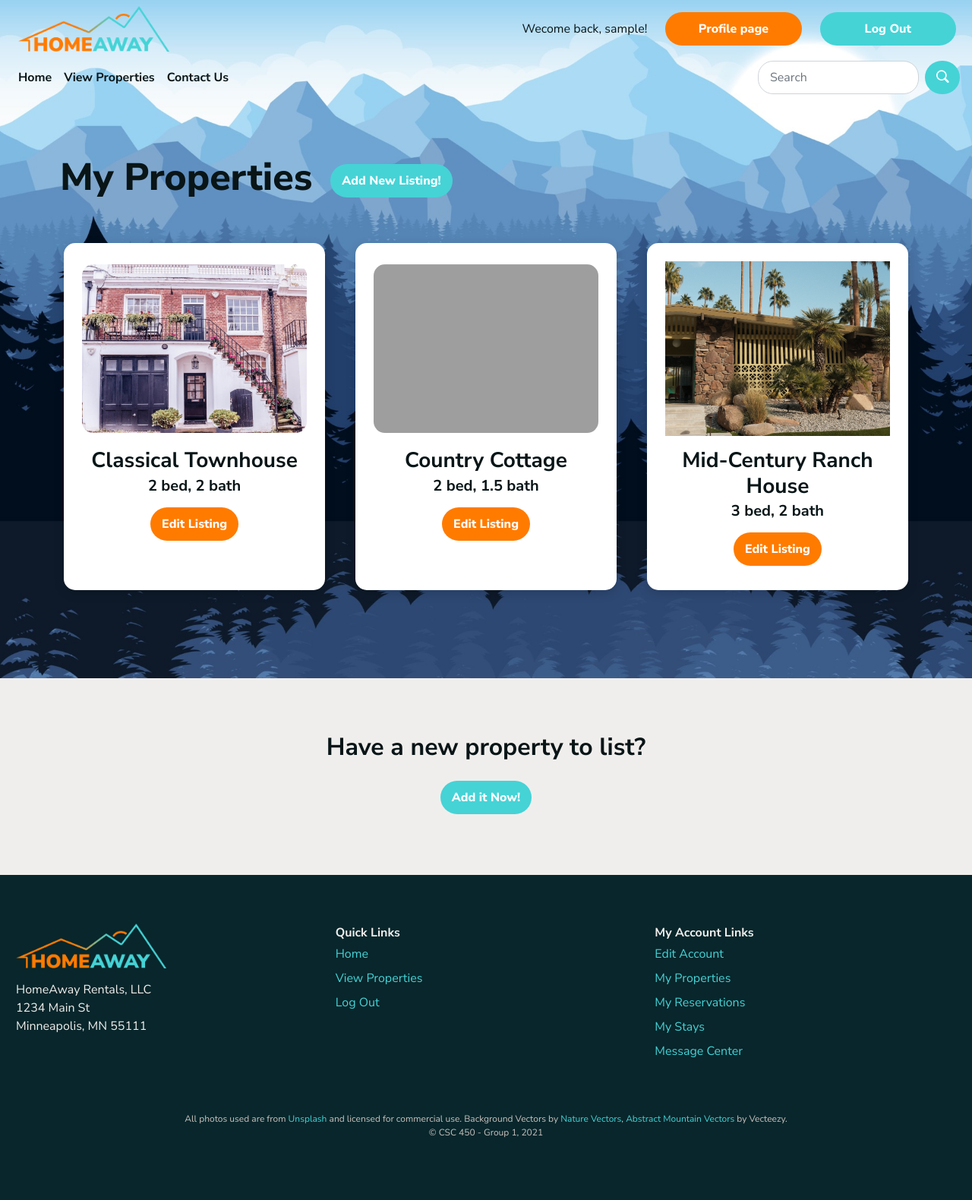
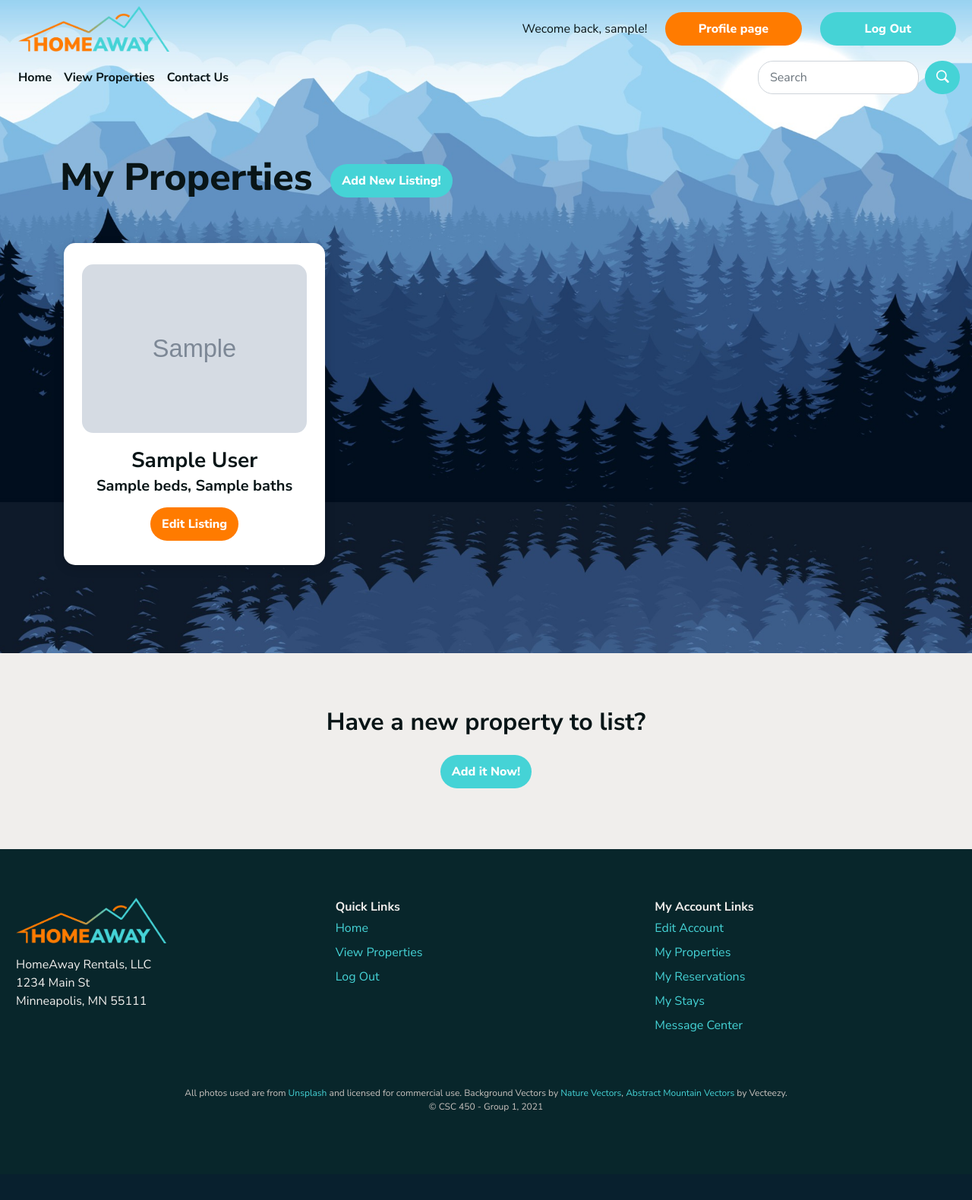
Before and after one commit to frigolie/CSC450_Group1_Project, a PHP site: page /my-properties.php in a window 1280 px wide. Shown: the whole page at 76% size. After the commit the page ends 1464 px from the top, so only its background shows below. Run offline with PHP 8.4, Linux system fonts and the light colour scheme; the visitor is signed in with stand-in values (Sample User, id 1); tables that the repository leaves empty or names only in its code hold one stand-in row (values such as "Sample post"); grey boxes marked "Sample" are stand-in pictures; some libraries are stand-ins or nearby versions; grey boxes are pictures that could not be loaded.

Commit message:
Displaying My Properties
Updating My Properties page to display properties from the DB where the user_id that created the property is equal to the user_id of the current user session

```diff
--- a/includes/property_table.php
+++ b/includes/property_table.php
@@ -2,10 +2,5 @@
 session_start();
 
 include  "Inc.DBC.php";
-if (isset($_SESSION['username']) && isset($_SESSION['admin_id'])) {
-
     $sql = "SELECT * FROM property INNER JOIN user ON property.user_id=user.user_id ORDER BY property_id ASC";
     $prop_query = mysqli_query($conn, $sql);
-} else {
-    header("Location: index.php");
-}
--- a/my-properties.php
+++ b/my-properties.php
@@ -1,3 +1,8 @@
+<?php
+session_start();
+include  "includes/Inc.DBC.php";
+?>
+
 <!DOCTYPE html>
 <html lang="en">
   <head>
@@ -11,7 +16,7 @@
       Joshua Sibert
       Lor Xiong
       Written:     10/20/21
-      Revisions:
+      Revisions:   11/26/21 - Connecting to the back end
       -->
 
       <!-- Page title -->
@@ -30,52 +35,32 @@
             </a>
           </div>
 
-          <!-- This single listing can be created on a foreach loop over data so that it can grow dynamically -->
+          <?php include 'includes/property_table.php';
+            if (mysqli_num_rows($prop_query) >= 0) {
+            $i = 1;
+              while ($rows = mysqli_fetch_assoc($prop_query)) {
+                if($rows['user_id'] == $_SESSION['user_id']) {
+
+                $featImg = ''; ?>
+                <?php if ($rows['img1'] != '') { $featImg = $rows['img1']; } else { $featImg = 'graphic/homeaway.png'; } ?>
                 <div class="col-12 col-lg-5 col-xl-4 mb-5 p-4 text-center bg-white rounded-custom box-shadow listingCard">
-            <a href="/property-details.php">
+                  <a href="/property-details.php?property_id=<?php echo $rows['property_id'] ?>">
                     <div class="w-100 rentalListing">
-                <img class="w-100 rounded-custom" src="graphic/townhouse.jpg" alt="Townhouse Rental" title="Photo by Travel-Cents">
+                      <img class="w-100 rounded-custom" src="<?php echo $featImg; ?>" alt="<?php echo $rows['name'] ?>" title="Photo of <?php echo $rows['name'] ?>">
                     </div>
                   </a>
-            <a href="/property-details.php">
-              <h3 class="mt-3 mb-1">Classical Townhouse</h3>
+                  <a href="/property-details.php?property_id=<?php echo $rows['property_id'] ?>">
+                    <h3 class="mt-3 mb-1"><?php echo $rows['name'] ?></h3>
                   </a>
-            <h4>2 bed, 2 bath</h4>
-            <a href="/edit-property.php">
+                  <h4><?php echo $rows['bedrooms'] ?> beds, <?php echo $rows['bathrooms'] ?> baths</h4>
+                  <a href="/edit-property.php?property_id=<?php echo $rows['property_id'] ?>">
                     <button class="globalButton orangeButton my-2">Edit Listing</button>
                   </a>
                 </div>
-          <!-- End single listing, following lines are repeating for demo purposes until we get dynamic functionality set up -->
-
-          <div class="col-12 col-lg-5 col-xl-4 mb-5 p-4 text-center bg-white rounded-custom box-shadow listingCard">
-            <a href="/property-details.php">
-              <div class="w-100 rentalListing">
-                <img class="w-100 rounded-custom" src="graphic/cottage.jpg" alt="Cottage Rental" title="Photo by Bertrand Bouchez">
-              </div>
-            </a>
-            <a href="/property-details.php">
-              <h3 class="mt-3 mb-1">Country Cottage</h3>
-            </a>
-            <h4>2 bed, 1.5 bath</h4>
-            <a href="/edit-property.php">
-              <button class="globalButton orangeButton my-2">Edit Listing</button>
-            </a>
-          </div>
-
-          <div class="col-12 col-lg-5 col-xl-4 mb-5 p-4 text-center bg-white rounded-custom box-shadow listingCard">
-            <a href="/property-details.php">
-              <div class="w-100 rentalListing">
-                <img class="w-100 rounded-custom" src="graphic/ranch.jpg" alt="Ranch House Rental" title="Photo by Janelle Hiroshigi">
-              </div>
-            </a>
-            <a href="/property-details.php">
-              <h3 class="mt-3 mb-1">Mid-Century Ranch House</h3>
-            </a>
-            <h4>3 bed, 2 bath</h4>
-            <a href="/edit-property.php">
-              <button class="globalButton orangeButton my-2">Edit Listing</button>
-            </a>
-          </div>
+                <?php $i++;
+                }
+              }
+            } ?>
 
         </div>
       </div>
--- a/view-properties.php
+++ b/view-properties.php
@@ -31,9 +31,8 @@ include  "includes/Inc.DBC.php";
           <h1 class="mb-5">All Properties In Your Area</h1>
 
           <?php include 'includes/property_table.php';
-            if (mysqli_num_rows($prop_query) > 0) { ?>
-              <div id="testing"></div>
-              <? $i = 1;
+            if (mysqli_num_rows($prop_query) > 0) {
+            $i = 1;
               while ($rows = mysqli_fetch_assoc($prop_query)) {
                 $featImg = ''; ?>
                 <?php if ($rows['img1'] != '') { $featImg = $rows['img1']; } else { $featImg = 'graphic/homeaway.png'; } ?>
```
Lines whose indentation alone changed are shown as unchanged.
